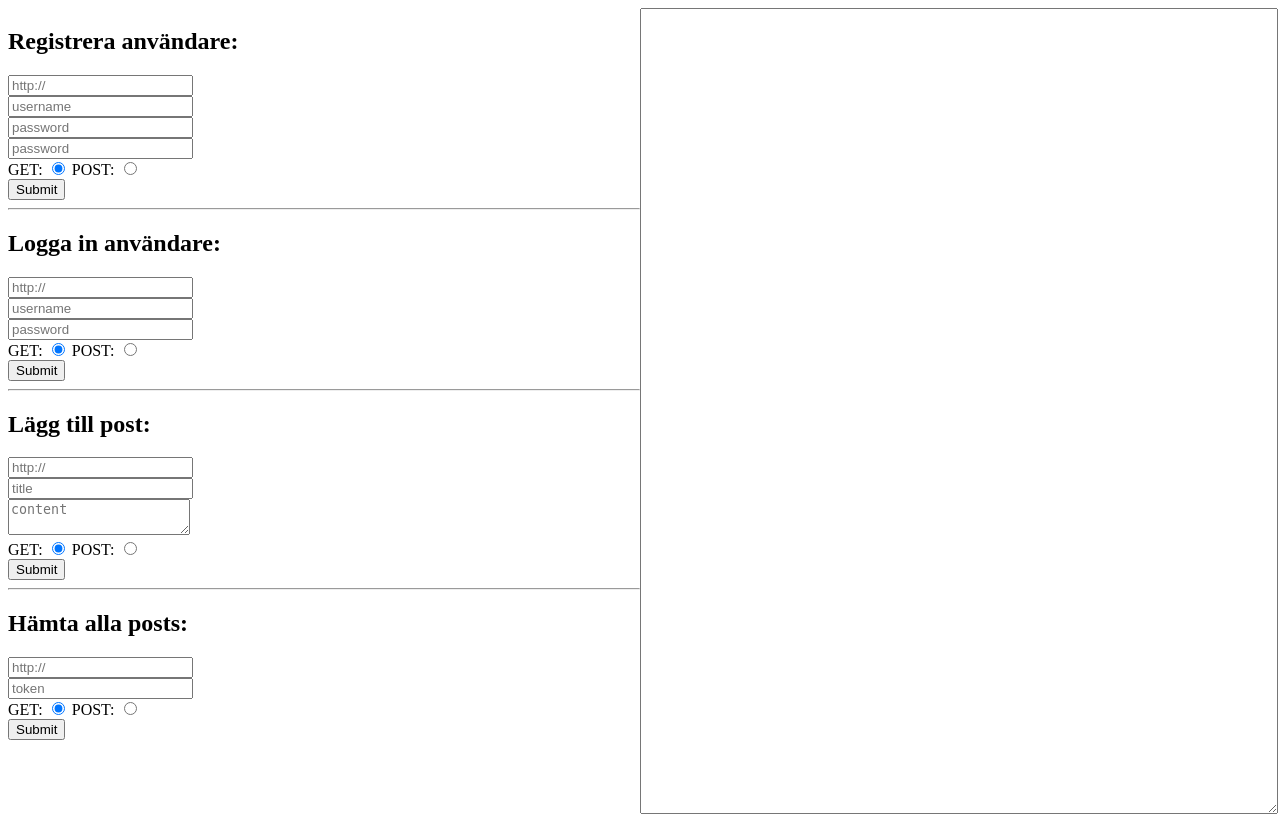
After one commit to EdvoHD/ecom_php_assignment, a PHP site: page /apitester.html in a window 1280 px wide. The commit adds this page. Run offline with PHP 8.4, Linux system fonts and the light colour scheme.

Commit message:
Add token validation, add api tester

```diff
--- /dev/null
+++ b/apitester.html
@@ -0,0 +1,114 @@
+<!DOCTYPE html>
+<html lang="en">
+
+<head>
+    <meta charset="UTF-8">
+    <meta name="viewport" content="width=device-width, initial-scale=1.0">
+    <meta http-equiv="X-UA-Compatible" content="ie=edge">
+    <title>API-tester</title>
+    <style>
+        #container {
+            display: flex;
+        }
+
+        #left {
+            width: 50%;
+            height: 100vh;
+            overflow-y: scroll;
+        }
+
+        #right {
+            width: 50%;
+        }
+
+        #right textarea {
+            width: 100%;
+            height: 100%;
+        }
+    </style>
+    <script src="https://ajax.googleapis.com/ajax/libs/jquery/3.4.1/jquery.min.js"></script>
+    <script>
+        $(document).ready(() => {
+            $(".form").on("submit", (e) => {
+                e.preventDefault();
+                var data = $(e.target).serialize();
+                if ($(e.target).find('input[name="method"]:checked').val() === "get") {
+                    $.get($(e.target).find('input[name="url"]').val(), data, (data) => {
+                        $("#serverResponse").val(data);
+                    });
+                } else {
+                    $.post($(e.target).find('input[name="url"]').val(), data, (data) => {
+                        $("#serverResponse").val(data);
+                    });
+                }
+            });
+        });
+    </script>
+</head>
+
+<body>
+    <div id="container">
+
+        <div id="left">
+                <h2>Registrera användare:</h2>
+
+            <form class="form">
+                <input type="text" name="url" placeholder="http://" /><br />
+                <input type="text" name="username" placeholder="username" /><br />
+                <input type="password" name="password" placeholder="password" /><br />
+                <input type="email" name="email" placeholder="password" /><br />
+                GET: <input type="radio" name="method" value="get" checked /> POST: <input type="radio" name="method"
+                    value="post" /><br />
+
+                <input type="submit" />
+            </form>
+
+            <hr />
+
+            <h2>Logga in användare:</h2>
+
+            <form class="form">
+                <input type="text" name="url" placeholder="http://" /><br />
+                <input type="text" name="username" placeholder="username" /><br />
+                <input type="password" name="password" placeholder="password" /><br />
+                GET: <input type="radio" name="method" value="get" checked /> POST: <input type="radio" name="method"
+                    value="post" /><br />
+                <input type="submit" />
+            </form>
+
+        <hr />
+
+        <h2>Lägg till post:</h2>
+
+        <form class="form">
+            <input type="text" name="url" placeholder="http://" /><br />
+            <input type="text" name="title" placeholder="title" /><br />
+            <textarea name="content" placeholder="content"></textarea><br />
+            GET: <input type="radio" name="method" value="get" checked /> POST: <input type="radio" name="method"
+                value="post" /><br />
+            <input type="submit" />
+        </form>
+
+    <hr />
+
+    <h2>Hämta alla posts:</h2>
+
+    <form class="form">
+        <input type="text" name="url" placeholder="http://" /><br />
+        <input type="text" name="token" placeholder="token" /><br />
+        GET: <input type="radio" name="method" value="get" checked /> POST: <input type="radio" name="method"
+            value="post" /><br />
+        <input type="submit" />
+    </form>
+</div>
+
+
+
+    <div id="right">
+        <textarea id="serverResponse"></textarea>
+    </div>
+    </div>
+
+</body>
+
+</html>
--- a/posts/getAllPosts.php
+++ b/posts/getAllPosts.php
@@ -5,8 +5,9 @@ include('../object/users.php');
 $posts_object = new Posts($databaseHandler);
 $user_handler = new User($databaseHandler);
 
+$token = $_POST['token'];
 
-if($user_handler->validateToken('b443e1b437004c122e64c5f85344e12d') === false) {
+if($user_handler->validateToken($token) === false) {
     echo "Invalid token!";
     die;
 }
```
Also changed, not shown: object/users.php (+41 -3 lines).
